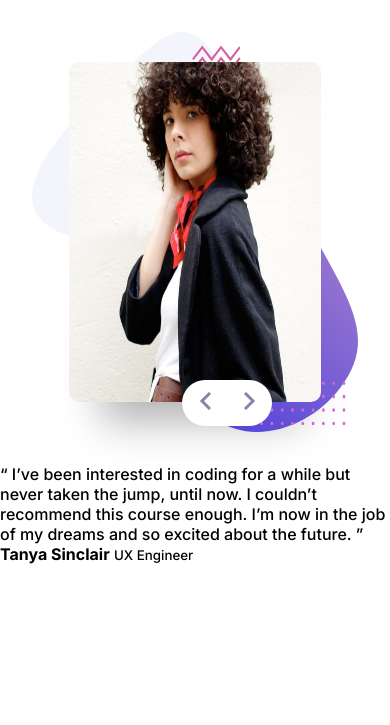
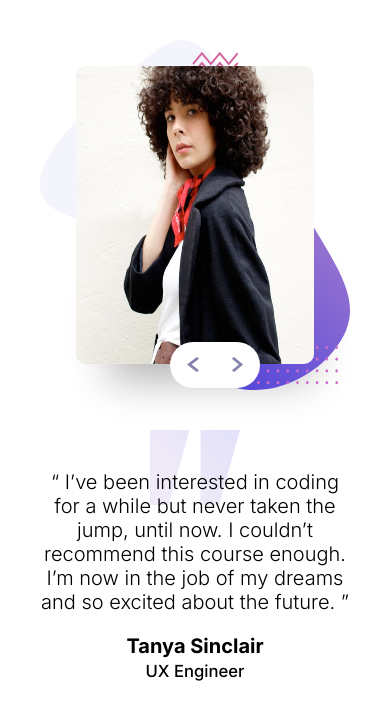
Before and after one commit to joshalbert2433/coding-bootcamp-testimonials-slider, a plain HTML site: page index.html in a window 390 px wide. Drawn offline with Linux system fonts and the light colour scheme.

Commit message:
add mobile view

```diff
--- a/css/style.css
+++ b/css/style.css
@@ -12,12 +12,26 @@
 
 html {
     font-family: var(--font);
+    font-size: 20px;
     /* background-color: pink; */
+    /* font-weight: 300; */
 }
 
+.is-hidden {
+    display: none;
+}
+
+.carousel__main-wrapper {
+    position: relative;
+}
+
+
 .carousel__container {
+    position: absolute;
+    top: 0;
+    left: 0;
+}
 
-}
 
 .carousel__image-container {
     background-image: url(../images/pattern-bg.svg);
@@ -29,7 +43,7 @@ html {
     display: flex;
     justify-content: center;
     align-items: center;
-    height: 400px;
+    height: 350px;
     width: auto;
     position: relative;
 
@@ -64,6 +78,37 @@ html {
     grid-template-columns: 1fr 1fr;
     place-items: center;
     position: absolute;
-    bottom: 6px;
-    left: 150px;
+    bottom: 2px;
+    left: 130px;
 }
+
+.carousel__button {
+    height: 100%;
+    width: 100%;
+    display: grid;
+    place-items: center;
+}
+
+.carousel__button-container img {
+    height: 15px;
+    width: 13px;
+}
+
+p {
+    font-weight: 300;
+}
+
+strong {
+    display: block;
+    margin-top: 1rem;
+}
+
+
+.carousel__details-container {
+    background-image: url(../images/pattern-quotes.svg);
+    background-repeat: no-repeat;
+    background-size: 90px;
+    background-position: 50% 0;
+    text-align: center;
+    padding: 2rem;
+}
--- a/index.html
+++ b/index.html
@@ -10,12 +10,17 @@
   <title>Frontend Mentor | Coding Bootcamp Testimonials Slider</title>
 </head>
 <body>
+  <div class="carousel__main-wrapper">
     <div class="carousel__container">
       <div class="carousel__image-container">
         <img class="carousel__image" src="./images/image-tanya.jpg" alt="tanya">
         <div class="carousel__button-container">
-        <a href="#"><img src="./images/icon-prev.svg" alt="previous"></a>
-        <a href="#"><img src="./images/icon-next.svg" alt="next"></a>
+          <div class="carousel__button">
+            <a href="#" class="carousel__button-prev" onclick="prevSlide()"><img src="./images/icon-prev.svg" alt="previous"></a>
+          </div>
+          <div class="carousel__button">
+            <a href="#" class="carousel__button-next" onclick="nextSlide()"><img src="./images/icon-next.svg" alt="next"></a>
+          </div>
         </div>
       </div>
       <div class="carousel__details-container">
@@ -28,13 +33,30 @@
       </div>
     </div>
 
-<!--
+    <div class="carousel__container is-hidden">
+      <div class="carousel__image-container">
+        <img class="carousel__image" src="./images/image-john.jpg" alt="tanya">
+        <div class="carousel__button-container">
+          <div class="carousel__button">
+            <a href="#" class="carousel__button-next" onclick="prevSlide()"><img src="./images/icon-prev.svg" alt="previous"></a>
+          </div>
+          <div class="carousel__button">
+            <a href="#" class="carousel__button-prev" onclick="nextSlide()"><img src="./images/icon-next.svg" alt="next"></a>
+          </div>
+        </div>
+      </div>
+      <div class="carousel__details-container">
+        <p>
           “ If you want to lay the best foundation possible I’d recommend taking this course.
           The depth the instructors go into is incredible. I now feel so confident about
           starting up as a professional developer. ”
+        </p>
+        <strong>John Tarkpor</strong>
+        <small>Junior Front-end Developer</small>
+      </div>
+    </div>
+  </div>
 
-  John Tarkpor
-  Junior Front-end Developer -->
 
 <script src="./js/script.js"></script>
 </body>
--- a/js/script.js
+++ b/js/script.js
@@ -0,0 +1,28 @@
+const carousel = document.querySelector('.carousel__main-wrapper');
+const slides = Array.from(carousel.children);
+const nextButton = document.querySelector('.carousel__button-next');
+const prevButton = document.querySelector('carousel__button-prev');
+
+
+
+// const setSlidePosition = (slide, index) => {
+//     slide.style.left = slideWidth * index + 'px';
+// };
+// slides.forEach(setSlidePosition);
+
+// nextButton.addEventListener('click', e => {
+//     console.log('awit');
+// });
+
+
+function nextSlide() {
+    slides[0].classList.add('is-hidden');
+    slides[1].classList.remove('is-hidden');
+    // prevButton.classList.add('is-hidden');
+}
+
+function prevSlide() {
+    slides[0].classList.remove('is-hidden');
+    slides[1].classList.add('is-hidden');
+    console.log('awit')
+}
```
Lines whose indentation alone changed are shown as unchanged.
